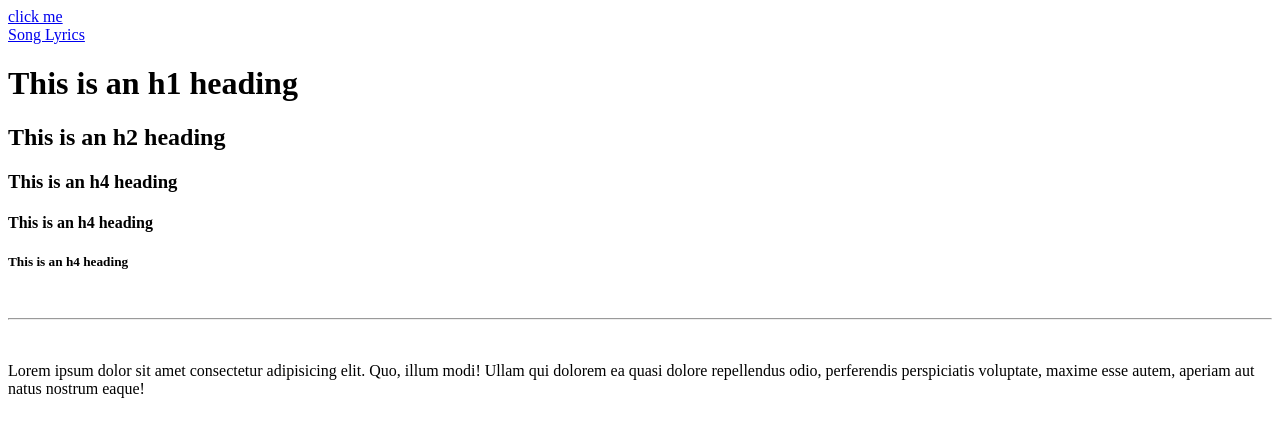
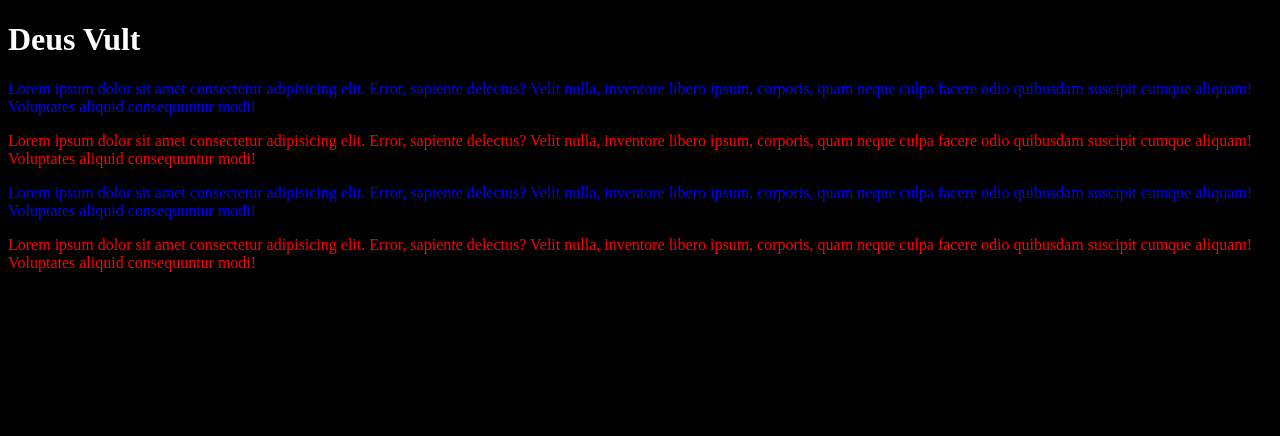
Before and after one commit to Mjarc/learning_webdev, a plain HTML site: page WEBSITE/index.html in a window 1280 px wide. Drawn offline with Linux system fonts and the light colour scheme.

Commit message:
Move old files to new folder, create a new folder for new experiments

```diff
--- a/WEBSITE/index.html
+++ b/WEBSITE/index.html
@@ -3,36 +3,17 @@
 <head>
     <meta charset="UTF-8">
     <meta name="viewport" content="width=device-width, initial-scale=1.0">
-    <title>My First Website</title>
+    <title>CSS_Sample</title>
+    <link rel="stylesheet" href="style.css">
 </head>
 <body>
 
-    <a href="https://www.google.com/url?sa=t&rct=j&q=&esrc=s&source=web&cd=&cad=rja&uact=8&ved=2ahUKEwi0ocyP9Z-AAxUEZ_EDHV_PARMQFnoECDIQAQ&url=https%3A%2F%2Fwww.google.com%2F%3F%26hl%3Dtr&usg=AOvVaw2KknmWKZAM_2FqU-oGxT-P&opi=89978449"
-    target="blank"
-    title="Goes to google">
-        click me
-    </a>
-    <br>
+    <h1>Deus Vult</h1>
 
-    <a href="../WEBSITE/lyrics.html"
-    target="_blank"
-    title="Goes to a family friendly song">
-        Song Lyrics
-    </a>
-
-    <h1>This is an h1 heading</h1>
-    <h2>This is an h2 heading</h2>
-    <h3>This is an h4 heading</h3>
-    <h4>This is an h4 heading</h4>
-    <h5>This is an h4 heading</h5>
-    <br>
-    <hr>
-    <br>
-    <p>
-        Lorem ipsum dolor sit amet consectetur adipisicing elit. Quo, illum modi! Ullam qui dolorem ea quasi dolore repellendus odio, perferendis perspiciatis voluptate, maxime esse autem, aperiam aut natus nostrum eaque!
-    </p>
-
-    <!-- This is a comment... -->
+    <p id="p1" class="odd">Lorem ipsum dolor sit amet consectetur adipisicing elit. Error, sapiente delectus? Velit nulla, inventore libero ipsum, corporis, quam neque culpa facere odio quibusdam suscipit cumque aliquam! Voluptates aliquid consequuntur modi!</p>
+    <p id="p2" class="even">Lorem ipsum dolor sit amet consectetur adipisicing elit. Error, sapiente delectus? Velit nulla, inventore libero ipsum, corporis, quam neque culpa facere odio quibusdam suscipit cumque aliquam! Voluptates aliquid consequuntur modi!</p>
+    <p id="p3" class="odd">Lorem ipsum dolor sit amet consectetur adipisicing elit. Error, sapiente delectus? Velit nulla, inventore libero ipsum, corporis, quam neque culpa facere odio quibusdam suscipit cumque aliquam! Voluptates aliquid consequuntur modi!</p>
+    <p id="p4" class="even">Lorem ipsum dolor sit amet consectetur adipisicing elit. Error, sapiente delectus? Velit nulla, inventore libero ipsum, corporis, quam neque culpa facere odio quibusdam suscipit cumque aliquam! Voluptates aliquid consequuntur modi!</p>
 
 </body>
 </html>
--- /dev/null
+++ b/WEBSITE/style.css
@@ -0,0 +1,26 @@
+body{
+    background-color: black;
+}
+h1{
+    color: white;
+}
+/*
+#p1{
+    color: orange;
+}
+#p2{
+    color: blueviolet;
+}
+#p3{
+    color: aqua;
+}
+#p4{
+    color: brown;
+}
+*/
+.odd{
+    color: blue;
+}
+.even{
+    color: red;
+}
```
Also changed, not shown: Horse/index.html (added, +38 -0 lines), Horse/lyrics.html (renamed from WEBSITE/lyrics.html, +2 -2 lines), Horse/images/horse.jpeg (renamed from WEBSITE/images/horse.jpeg), 1 other file.
